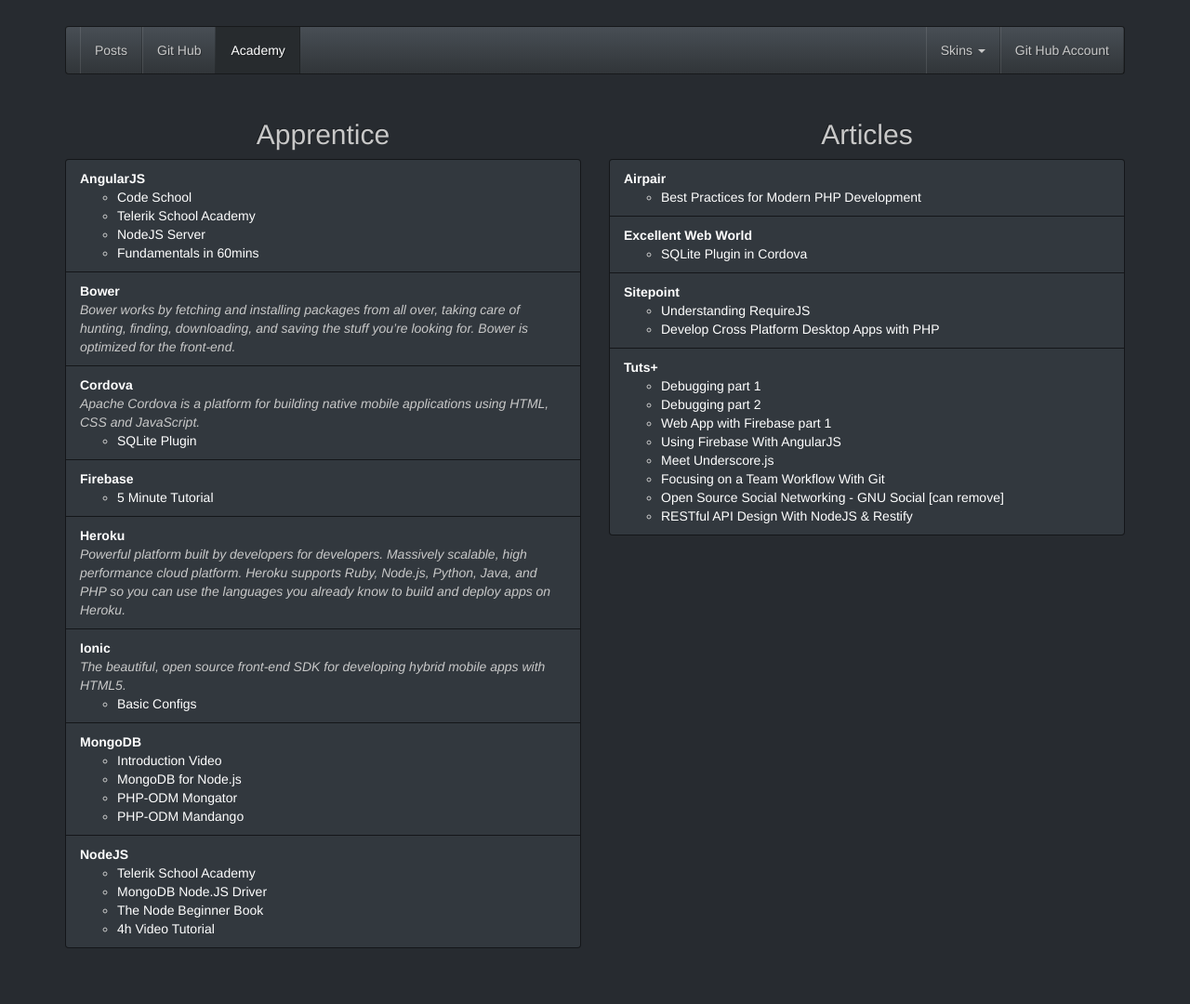
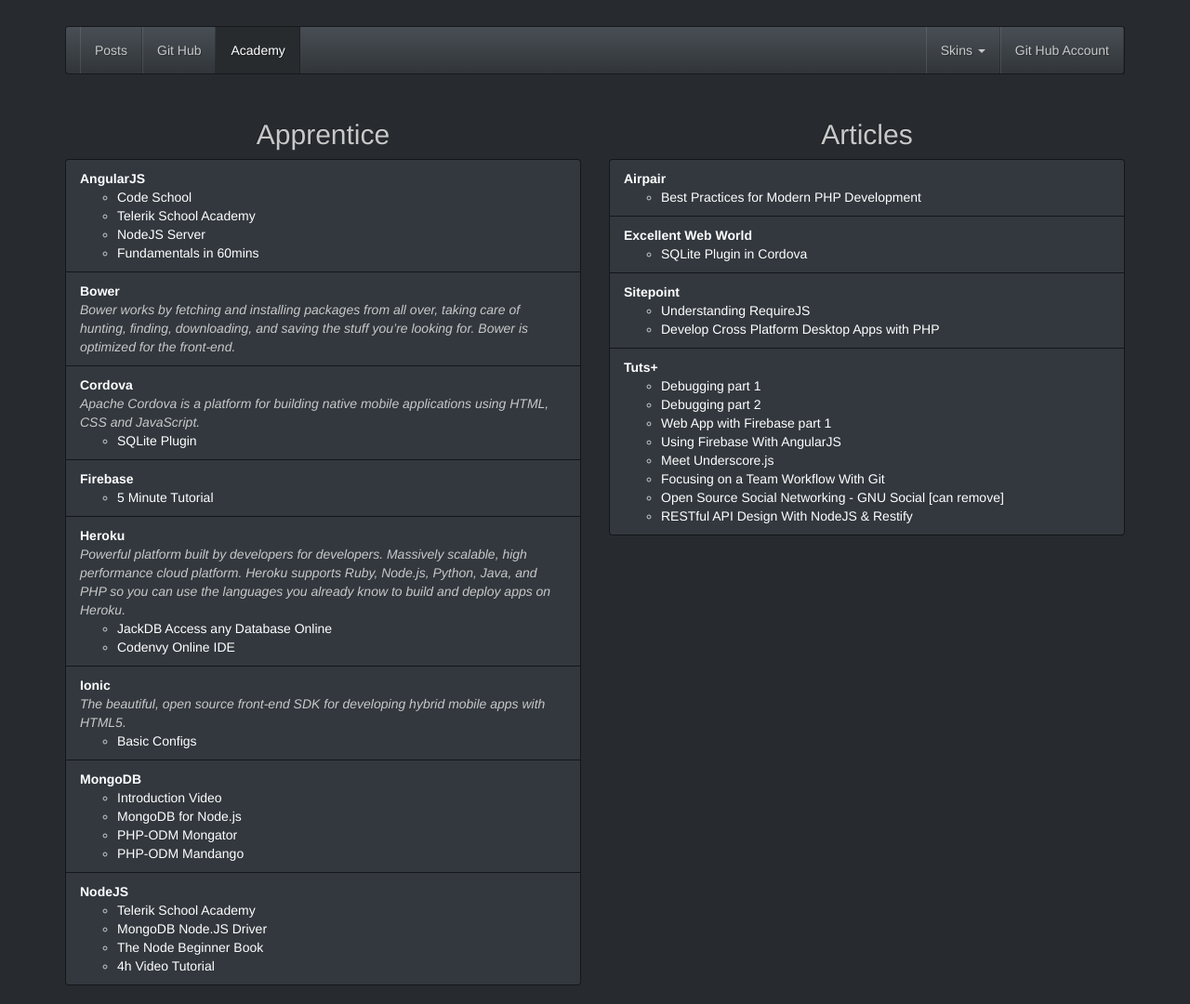
Before and after one commit to donvercety/donvercety.github.io, a Jekyll site: the page built from academy.html, in a window 1280 px wide. Shown: the whole page at 93% size. Built offline with Jekyll 4.4.1, drawn with Linux system fonts in a browser that asks for light colours; nearby versions of some CDN libraries; before the commit the page ends 1040 px from its top, so only the background shows below that.

Commit message:
Update academy.yml

```diff
--- a/_data/academy.yml
+++ b/_data/academy.yml
@@ -94,7 +94,12 @@
     desc: >
       Powerful platform built by developers for developers. Massively scalable, high performance cloud platform.
       Heroku supports Ruby, Node.js, Python, Java, and PHP so you can use the languages you already know to build and deploy apps on Heroku.
-    info: false
+    info:
+    - name: "JackDB Access any Database Online"
+      link: https://app.jackdb.com/
+
+    - name: "Codenvy Online IDE"
+      link: https://codenvy.com/
 
 # = = = = = = = = = = = = = = = = = = = = = = = = = = = = = = = = = = = = = = = = = = = = = = = = = =
 
```
